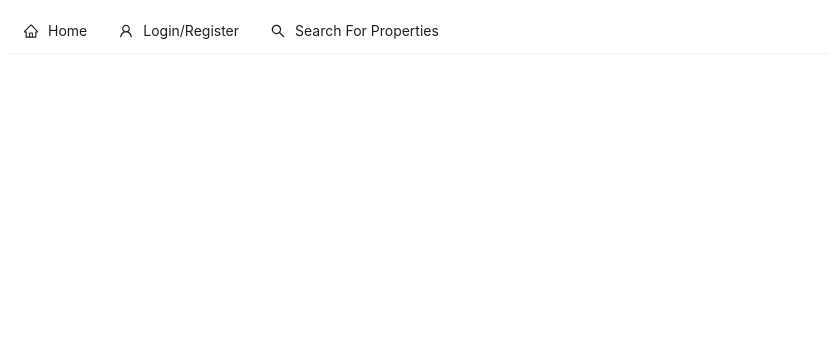
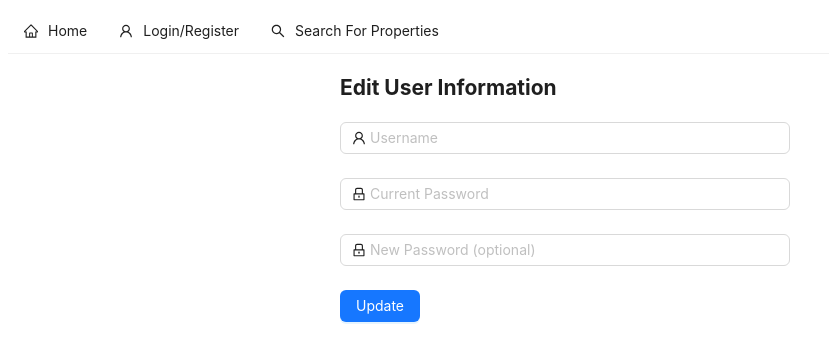
Before and after one commit to 12mmhamdan/Realtor_Capstone, a React (Create React App) app in the folder client/: page /edituser in a window 1280 px wide. Shown: the top 362 px of the page, without its empty margins (0-829 px from the left). Built offline with nearby package versions, Linux system fonts and the light colour scheme.

Commit message:
added edit user function only visible when a user signs in and fixed registration form to check if the username is already taken

```diff
--- a/client/src/App.js
+++ b/client/src/App.js
@@ -6,6 +6,7 @@ import Login from './pages/Login'; // Import the Login component
 import Register from './pages/RegisterForm'; // Import the Register component
 import { Navbar } from './components/Navbar';
 import { PropertySearchForm } from './pages/PropertySearchForm';
+import EditUser from './pages/EditUser';
 
 function App() {
   return (
@@ -18,6 +19,7 @@ function App() {
           <Route path='/login' element={<Login />} />
           <Route path='/register' element={<Register />} />
           <Route path='/propertysearch' element={<PropertySearchForm />}/>
+          <Route path='/edituser' element={<EditUser />}/>
 
         </Routes>
       </Router>
--- a/client/src/components/Navbar.js
+++ b/client/src/components/Navbar.js
@@ -2,7 +2,7 @@
 import React, { useState } from 'react';
 import { Link, useNavigate } from "react-router-dom";
 import { useCookies } from "react-cookie";
-import { HomeOutlined,  UserOutlined, SearchOutlined} from '@ant-design/icons';
+import { HomeOutlined,  UserOutlined, SearchOutlined, TeamOutlined} from '@ant-design/icons';
 import { Menu } from 'antd';
 
 
@@ -15,6 +15,7 @@ export const Navbar = () => {
         navigate("/");
     };
 
+    const loggedIn = cookies.access_token
 
     const items = [
         {
@@ -27,7 +28,7 @@ export const Navbar = () => {
         {
             label: (
                 <>
-                  {!cookies.access_token ? (
+                  {!loggedIn ? (
                     <Link to="/Login">Login/Register</Link>
                   ) : (
                     <Link onClick={logout}> Logout </Link>
@@ -44,7 +45,17 @@ export const Navbar = () => {
             key: 'propertysearch',
             icon: <SearchOutlined />
           },
+
+
+
       ];
+      if (loggedIn) {
+        items.push({
+            label: <Link to="/EditUser">Edit User</Link>,
+            key: 'edituser',
+            icon: <TeamOutlined />,
+        });
+    }
 
 
     const [current, setCurrent] = useState('mail');
--- a/client/src/pages/Auth.js
+++ b/client/src/pages/Auth.js
@@ -2,6 +2,7 @@ import React from "react";
 import { useNavigate, Route, Routes } from "react-router-dom";
 import Login from "./Login"; // Import your existing Login component
 import RegisterForm from "./RegisterForm"; // Import the new RegisterForm component
+
 
 export const Auth = () => {
     const navigate = useNavigate();
@@ -19,9 +20,11 @@ export const Auth = () => {
             <button onClick={goToLogin}>Login</button>
             <button onClick={goToRegister}>Register</button>
 
+
             <Routes>
                 <Route path="/login" element={<Login />} />
                 <Route path="/register" element={<RegisterForm navigate={navigate} />} />
+
             </Routes>
         </div>
     );
--- /dev/null
+++ b/client/src/pages/EditUser.js
@@ -0,0 +1,122 @@
+import React, { useState, useEffect } from "react";
+import axios from "axios";
+import { useCookies } from "react-cookie";
+import { useNavigate } from "react-router-dom";
+import { Button, Form, Input, message } from 'antd';
+import { UserOutlined, LockOutlined } from '@ant-design/icons';
+
+const EditUser = () => {
+    const [cookies] = useCookies(["access_token"]);
+    const [form] = Form.useForm();
+    const navigate = useNavigate();
+
+    const [user, setUser] = useState({});
+    const [messageText, setMessageText] = useState('');
+
+    useEffect(() => {
+        // Fetch user data based on userID from localStorage
+        const userID = window.localStorage.getItem("userID");
+        if (userID) {
+            // Fetch user data using the user's ID from your API
+            axios.get(`http://localhost:3001/Auth/users/${userID}`, {
+                headers: {
+                    Authorization: `${cookies.access_token}`,
+                },
+            })
+            .then((response) => {
+                setUser(response.data);
+            })
+            .catch((error) => {
+                console.error(error);
+            });
+        }
+    }, [cookies.access_token]);
+
+    const onFinish = async (values) => {
+        try {
+            const result = await axios.put(`http://localhost:3001/auth/user/${user._id}`, {
+                username: values.username,
+                password: values.password,
+                newPassword: values.newPassword, // If you want to update the password
+            }, {
+                headers: {
+                    Authorization: `Bearer ${cookies.access_token}`,
+                },
+            });
+
+            if (result.data.message) {
+                setMessageText(result.data.message);
+            } else {
+                // Successfully updated user information
+                navigate("/");
+            }
+        } catch (error) {
+            console.error(error);
+        }
+    };
+
+    return (
+        <Form
+            form={form}
+            name="edit_user_form"
+            initialValues={{
+                username: user.username,
+            }}
+            onFinish={onFinish}
+            labelCol={{ span: 6 }}
+            wrapperCol={{ span: 18 }}
+            style={{ maxWidth: 600, margin: "0 auto" }}
+        >
+            <h2>Edit User Information</h2>
+            {messageText && <p>{messageText}</p>}
+            <Form.Item
+                name="username"
+                rules={[
+                    {
+                        required: true,
+                        message: 'Please input your Username!',
+                    },
+                ]}
+            >
+                <Input prefix={<UserOutlined className="site-form-item-icon" />} placeholder="Username" />
+            </Form.Item>
+            <Form.Item
+                name="password"
+                rules={[
+                    {
+                        required: true,
+                        message: 'Please input your Current Password!',
+                    },
+                ]}
+            >
+                <Input
+                    prefix={<LockOutlined className="site-form-item-icon" />}
+                    type="password"
+                    placeholder="Current Password"
+                />
+            </Form.Item>
+            <Form.Item
+                name="newPassword"
+                rules={[
+                    {
+                        required: false,
+                        message: 'Please input your New Password!',
+                    },
+                ]}
+            >
+                <Input
+                    prefix={<LockOutlined className="site-form-item-icon" />}
+                    type="password"
+                    placeholder="New Password (optional)"
+                />
+            </Form.Item>
+            <Form.Item>
+                <Button type="primary" htmlType="submit" className="login-form-button">
+                    Update
+                </Button>
+            </Form.Item>
+        </Form>
+    );
+};
+
+export default EditUser;
--- a/client/src/pages/Login.js
+++ b/client/src/pages/Login.js
@@ -23,7 +23,7 @@ const Login = () => {
                 message.error("User does not exist. Please check your username.");
             } else if (result.data.message === "Username or Password is incorrect.") {
                 // Handle the case when the password is incorrect
-                message.error("Username or Password is incorrect. Please try again.");
+                message.error("Password is incorrect. Please try again.");
             } else {
                 // Login successful
                 setCookies("access_token", result.data.token);
--- a/client/src/pages/RegisterForm.js
+++ b/client/src/pages/RegisterForm.js
@@ -10,12 +10,22 @@ const RegisterForm = () => {
 
     const onFinish = async (values) => {
         try {
-            await axios.post("http://localhost:3001/auth/register", {
+            // Check if the username already exists
+            const checkUsername = await axios.post("http://localhost:3001/auth/check-username", {
                 username: values.username,
-                password: values.password,
             });
-            alert("Registration Completed! Now login.");
-            navigate('/login');
+
+            if (checkUsername.data.message === "Username already exists") {
+                alert("Username already exists. Please choose a different one.");
+            } else {
+                // If the username is available, proceed with registration
+                await axios.post("http://localhost:3001/auth/register", {
+                    username: values.username,
+                    password: values.password,
+                });
+                alert("Registration Completed! Now login.");
+                navigate('/login');
+            }
         } catch (error) {
             console.error(error);
         }
```
Also changed, not shown: 1 other file (tests, documents, lock files or other folders).
